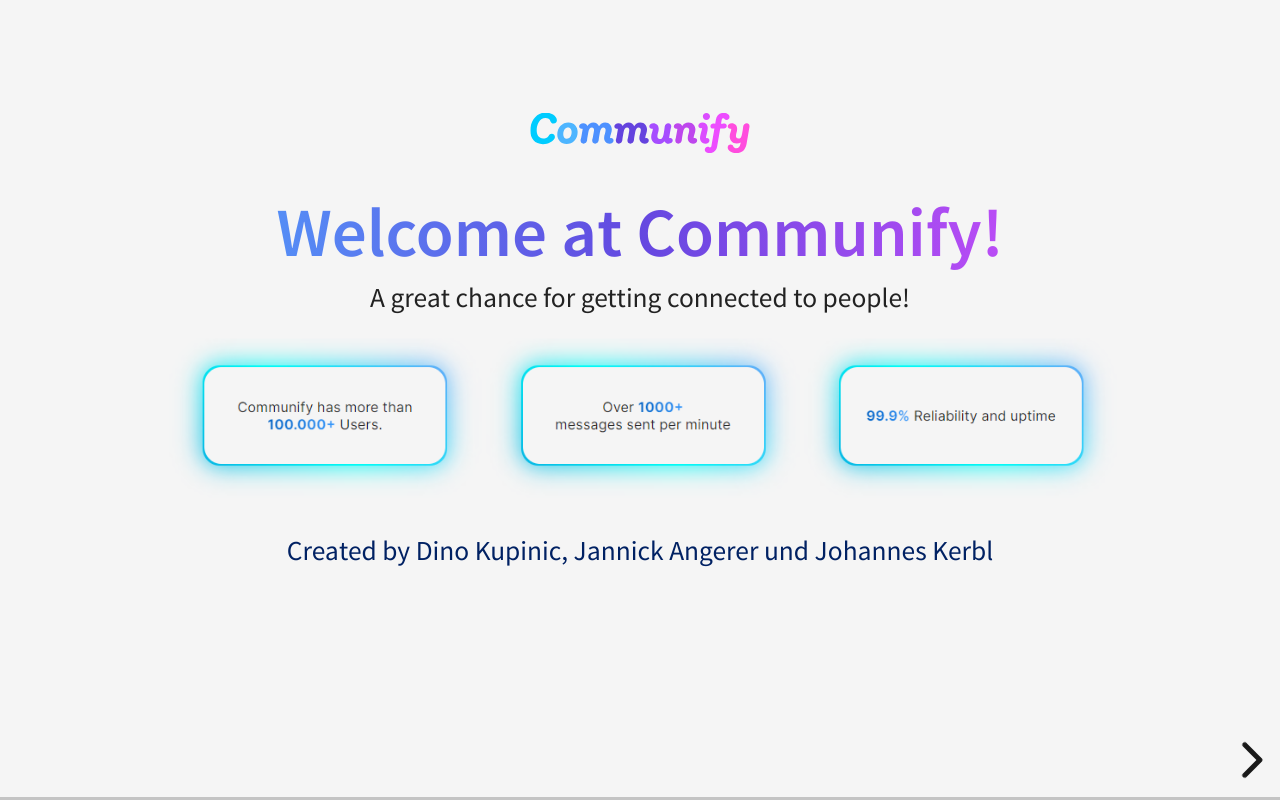
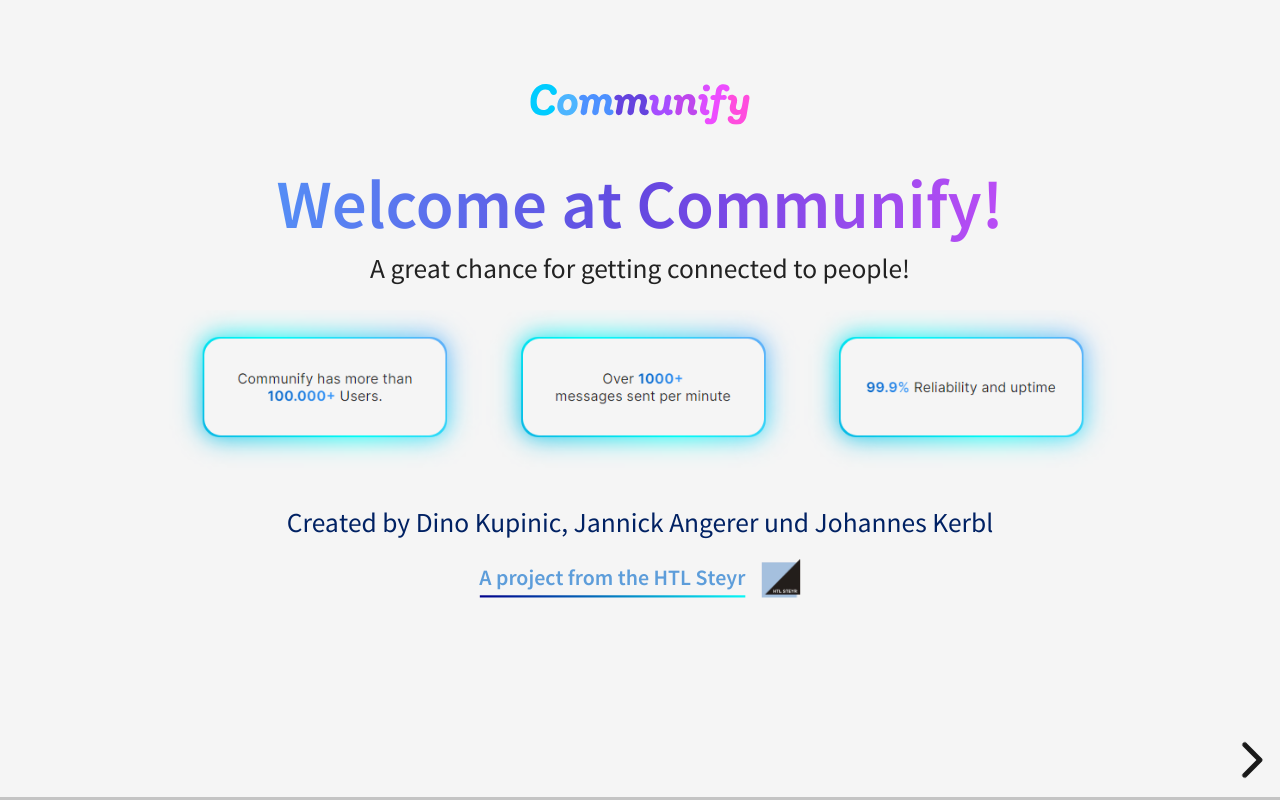
Before and after one commit to Dino-Kupinic/Communify-Presentation, a website: page index.html in a window 1280 px wide. Drawn offline with Linux system fonts and the light colour scheme.

Commit message:
Set our CommunifyLogo.svg logo as the browser icon, added a nice div with a transparent htl-logo image

```diff
--- a/css/fontStyle.css
+++ b/css/fontStyle.css
@@ -23,3 +23,29 @@
     font-size: 25px;
     color: #002163;
 }
+
+.htl-steyr-logo {
+    display: flex;
+    text-align: center;
+    justify-content: center;
+    align-content: center;
+    font-size: 20px;
+    font-weight: 650;
+    background: #5d9dda;
+    -webkit-background-clip: text;
+    -webkit-text-fill-color: transparent;
+    text-decoration: underline;
+}
+#htl_logo {
+    height: 35px;
+    padding-left: 15px;
+    margin-top: 0.75em;
+}
+
+.underlined-text {
+    text-decoration: underline;
+    background-image: linear-gradient(to right, darkblue, #07f7f6);
+    background-size: 100% 2px;
+    background-repeat: no-repeat;
+    background-position: left bottom;
+}
--- a/index.html
+++ b/index.html
@@ -4,8 +4,8 @@
 		<meta charset="utf-8">
 		<meta name="viewport" content="width=device-width, initial-scale=1.0, maximum-scale=1.0, user-scalable=no">
 
-		<title>reveal.js</title>
-
+		<title>Presentation Communfiy</title>
+		<link rel="icon" href="images/CommunifyLogo.svg" type="image/x-icon">
 		<link rel="stylesheet" href="dist/reset.css">
 		<link rel="stylesheet" href="dist/reveal.css">
 		<link rel="stylesheet" href="dist/theme/black.css">
@@ -14,14 +14,19 @@
 		<link rel="stylesheet" href="plugin/highlight/monokai.css">
 	</head>
 	<body>
+
 		<div class="reveal">
 			<div class="slides">
 				<section id="landingPage" data-background="whitesmoke">
+
 					<img id="logo" alt="communify.svg" src="images/Communify.svg">
 					<div id="headlineIndex">Welcome at Communify! </div>
 					<div id="subheadline">A great chance for getting connected to people!</div>
-					<img src="images/cardsLandingPage.png">
+					<img src="images/cardsLandingPage.png" alt="cardsLandingPage">
 					<div class="text">Created by Dino Kupinic, Jannick Angerer und Johannes Kerbl</div>
+					<div class="htl-steyr-logo">
+						<p class="underlined-text">A project from the HTL Steyr </p><img id="htl_logo" src="images/HTL_Steyr_Logo_Transparent.png" alt="htl_logo">
+					</div>
 				</section>
 				<section>
 
```
Also changed, not shown: images/CommunifyLogo.svg (added), images/HTL_Steyr_Logo_Transparent.png (renamed from css/media/HTL_Steyr_Logo_Transparent.png).
